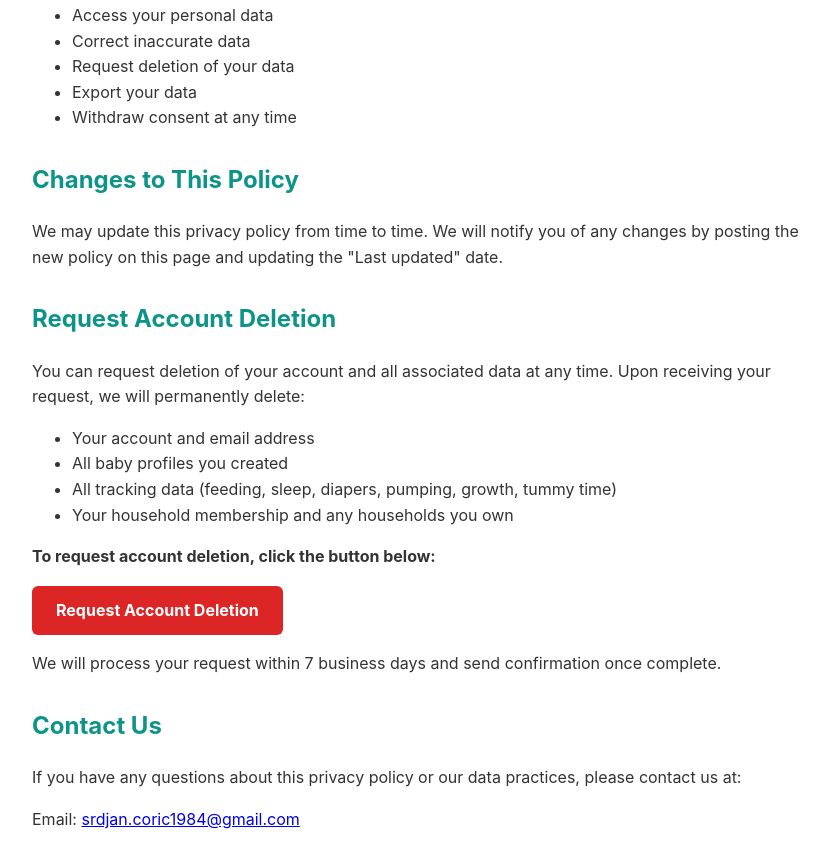
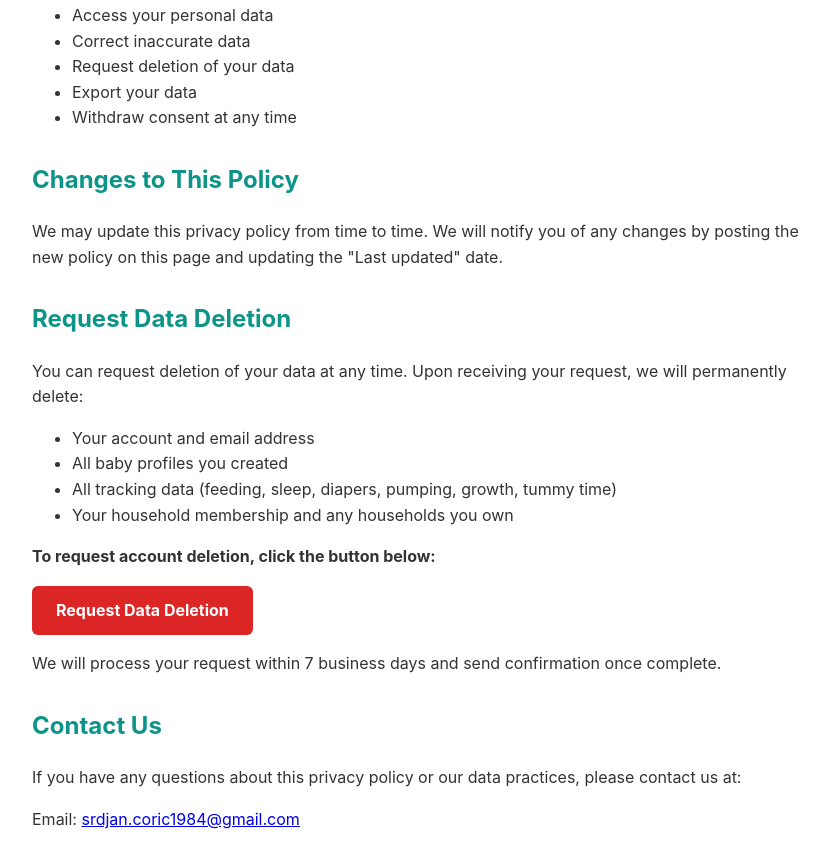
Before and after one commit to SrdjanCoric/sofibaby-privacy, a plain HTML site: page index.html in a window 1280 px wide. Shown: the part 1888-2755 px from the top of the page, without its empty margins (208-1037 px from the left). Drawn offline with Linux system fonts and the light colour scheme.

Commit message:
Update to data deletion section

```diff
--- a/index.html
+++ b/index.html
@@ -86,8 +86,8 @@
     <h2>Changes to This Policy</h2>
     <p>We may update this privacy policy from time to time. We will notify you of any changes by posting the new policy on this page and updating the "Last updated" date.</p>
 
-    <h2>Request Account Deletion</h2>
-    <p>You can request deletion of your account and all associated data at any time. Upon receiving your request, we will permanently delete:</p>
+    <h2 id="data-deletion">Request Data Deletion</h2>
+    <p>You can request deletion of your data at any time. Upon receiving your request, we will permanently delete:</p>
     <ul>
         <li>Your account and email address</li>
         <li>All baby profiles you created</li>
@@ -96,9 +96,9 @@
     </ul>
     <p><strong>To request account deletion, click the button below:</strong></p>
     <p>
-        <a href="mailto:srdjan.coric1984@gmail.com?subject=Sofi%20Baby%20Tracker%20-%20Account%20Deletion%20Request&body=Please%20delete%20my%20account%20and%20all%20associated%20data.%0A%0AMy%20registered%20email%20address%3A%20%5Benter%20your%20email%20here%5D%0A%0AI%20understand%20this%20action%20is%20permanent%20and%20cannot%20be%20undone."
+        <a href="mailto:srdjan.coric1984@gmail.com?subject=Sofi%20Baby%20Tracker%20-%20Data%20Deletion%20Request&body=Please%20delete%20my%20data.%0A%0AMy%20registered%20email%20address%3A%20%5Benter%20your%20email%20here%5D%0A%0AData%20to%20delete%20(check%20one)%3A%0A%5B%20%5D%20All%20my%20data%20and%20account%0A%5B%20%5D%20Specific%20data%20only%20(please%20describe)%3A%0A%0AI%20understand%20this%20action%20is%20permanent%20and%20cannot%20be%20undone."
            style="background-color: #dc2626; color: white; padding: 12px 24px; text-decoration: none; border-radius: 6px; display: inline-block; font-weight: bold;">
-            Request Account Deletion
+            Request Data Deletion
         </a>
     </p>
     <p>We will process your request within 7 business days and send confirmation once complete.</p>
```
